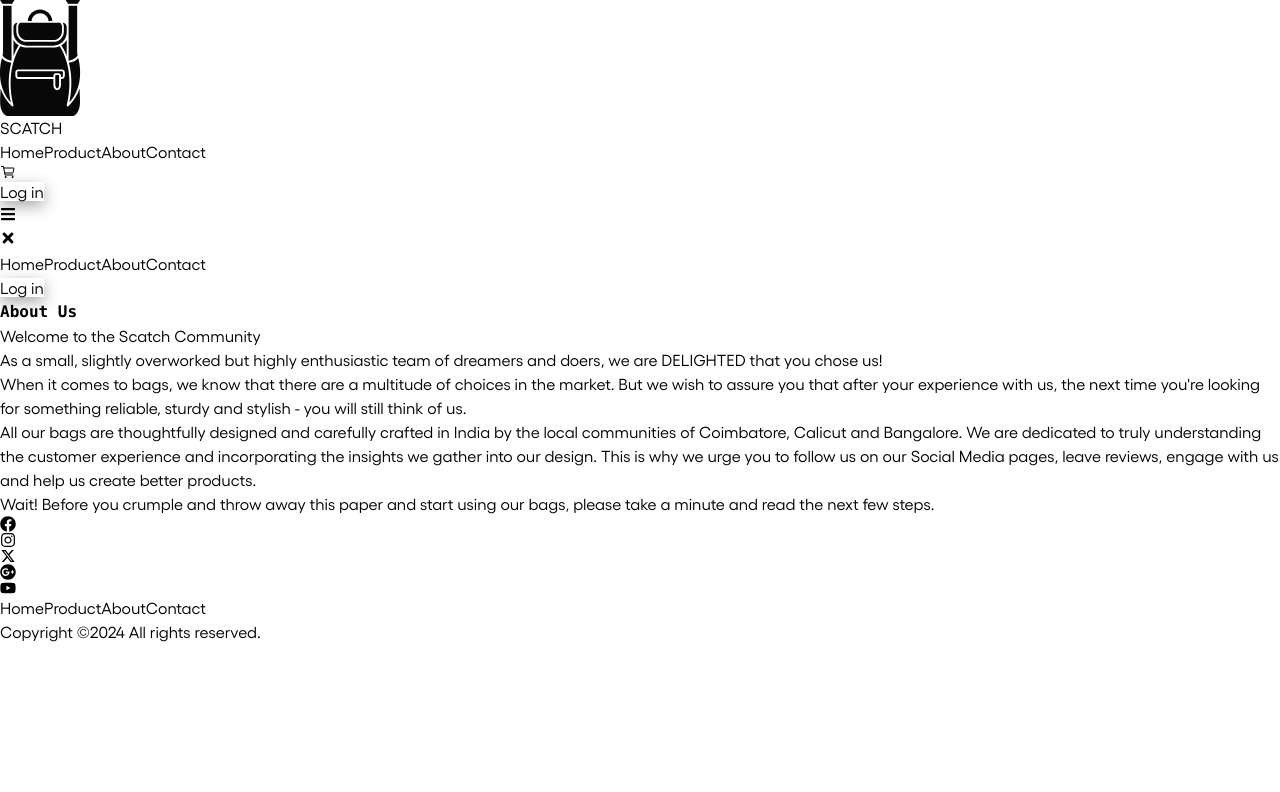
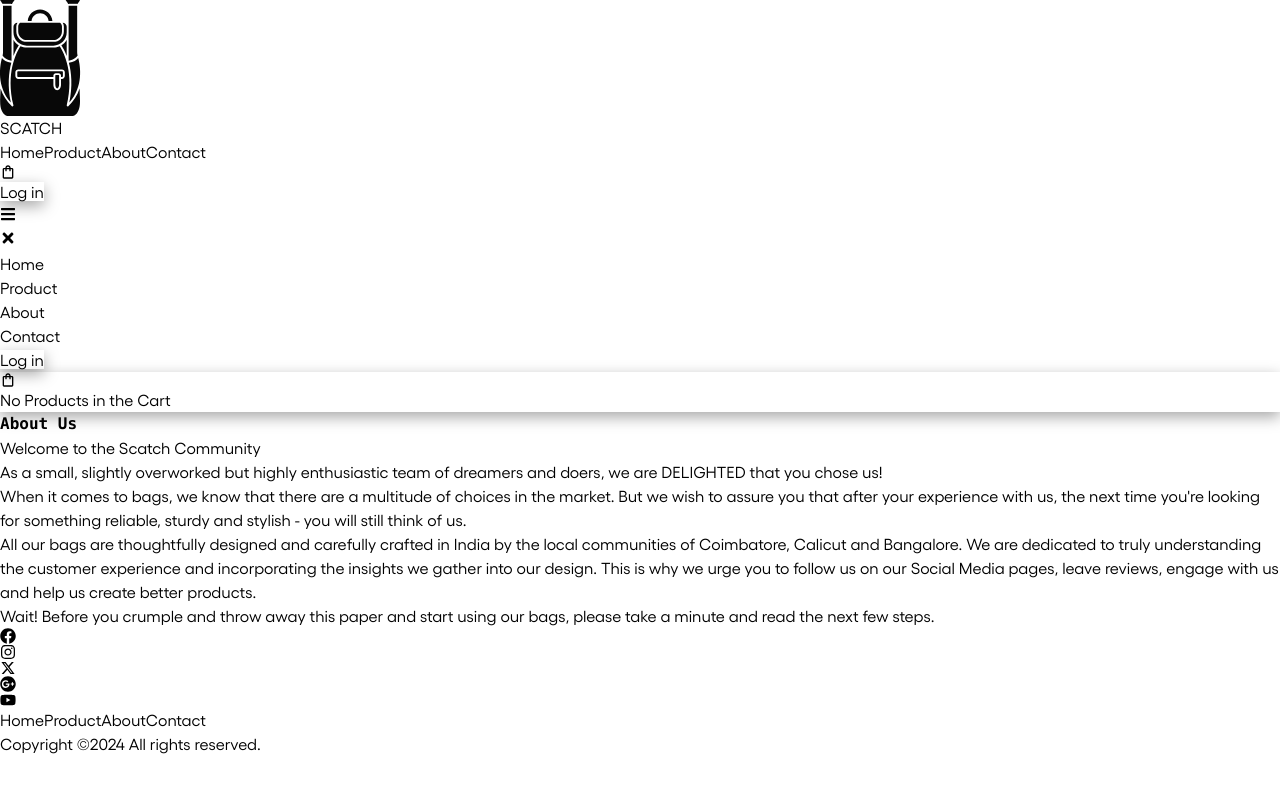
Before and after one commit to Anshika-Malpani/Scatch, a React (Vite) app: page /about in a window 1280 px wide. Shown: the top 792 px of the page. Built offline with nearby package versions, Linux system fonts and the light colour scheme; a web font is replaced by a local one.

Commit message:
added addtocard feature

```diff
--- a/src/components/Button.jsx
+++ b/src/components/Button.jsx
@@ -5,7 +5,7 @@
 const Button = ({ name, icon ,link,theme}) => {
   return (
     <>
-      <NavLink to={link} style={{ boxShadow: "0 5px 15px rgba(0, 0, 0, 0.35)" }} className={`py-5 px-6 h-[6vh] md:h-[5vh] rounded-3xl flex items-center justify-center gap-2 cursor-pointer transition-all duration-150 ease-in-out bg-[#385154] ${theme == 'light' ? 'bg-white' : 'md:bg-black'}  hover:scale-105`}>
+      <NavLink to={link} style={{ boxShadow: "0 5px 15px rgba(0, 0, 0, 0.35)" }} className={` select-none py-5 px-6 h-[6vh] md:h-[5vh] rounded-3xl flex items-center justify-center gap-2 cursor-pointer transition-all duration-150 ease-in-out bg-[#385154] ${theme == 'light' ? 'bg-white' : 'md:bg-black'}  hover:scale-105`}>
         <button className={`${theme == 'light' ? 'text-black' : 'text-white'}  font-semibold text-[5.5vw] sm:text-[4vw] md:text-[2vw] lg:text-[1.3vw]`}>
           {name}
         </button>
--- a/src/components/Navbar.jsx
+++ b/src/components/Navbar.jsx
@@ -1,30 +1,77 @@
-import React, { useState } from 'react'
-import Button from './Button'
-import { RiLoginBoxFill } from "@remixicon/react";
+import React, { useEffect, useState } from 'react';
+import Button from './Button';
 import { NavLink } from 'react-router-dom';
 import { FaBars, FaTimes } from "react-icons/fa";
-import { IoCloseOutline } from "react-icons/io5";
 import { IoCartOutline } from "react-icons/io5";
 import gsap from 'gsap';
-import { useGSAP } from '@gsap/react';
+import Sidebar from './Sidebar';
+import { MdLocalShipping } from "react-icons/md";
+import { RiAddFill } from "@remixicon/react";
+import { RiSubtractFill } from "@remixicon/react";
+import { RiDeleteBinLine } from "react-icons/ri";
+import productData from '../assets/productData';
+import { MdOutlineShoppingBag } from "react-icons/md";
 
-const Navbar = () => {
+const Navbar = ({addToCartId}) => {
     const [isOpen, setIsOpen] = useState(false);
+    const [isCartOpen, setIsCartOpen] = useState(false);
+    const [quantity, setQuantity] = useState(1)
+    const [cartItems,setCartItems]= useState([])
+
+    const handleQuantityAdd = (event) => {
+        event.preventDefault();
+        event.stopPropagation();
+        setQuantity(quantity + 1);
+    }
+
+    const handleQuantitySubtract = (event) => {
+        event.preventDefault();
+        event.stopPropagation();
+        if (quantity > 1) {
+            setQuantity(quantity - 1);
+        }
+    }
 
     const toggleMenu = () => {
         setIsOpen(true);
-        gsap.from('.sidebar', {
+        let t1 = gsap.timeline();
+        t1.from('.sidebar', {
             x: 70,
-            duration: 0.5,
+            duration: 0.2,
             ease: 'power2.out'
         })
+        t1.from('.link', {
+            y: 60,
+            duration: 0.5,
+            stagger: 0.2
+        })
     };
-
-
 
     const closeMenu = () => {
         setIsOpen(false);
     };
+
+    const handleCartToggle = (event) => {
+        event.stopPropagation();
+        setIsCartOpen(prev => !prev);
+        gsap.fromTo(".cart",
+            { opacity: isCartOpen ? 1 : 0, maxHeight: isCartOpen ? "82vh" : "0%"},
+            {
+                maxHeight: isCartOpen ? "0%" : "82vh",
+                duration: 0.5,
+                opacity: isCartOpen ? 0 : 1
+            }
+        );
+    }
+
+   useEffect(()=>{
+    productData.map((currentElem)=>{
+        if(currentElem.id === addToCartId){
+            setCartItems([...cartItems,currentElem])
+        }
+    })
+    },[addToCartId])
+
 
     return (
         <>
@@ -40,35 +87,66 @@
                     <NavLink to="/about" className='text-[3vw] md:text-[1.4vw] opacity-70 font-semibold text-[#385154] cursor-pointer transition-all duration-150 ease-in-out hover:border-b-[2px] border-[#385154]'>About</NavLink>
                     <NavLink to="/contact" className='text-[3vw] md:text-[1.4vw] opacity-70 font-semibold text-[#385154] cursor-pointer transition-all duration-150 ease-in-out hover:border-b-[2px] border-[#385154]'>Contact</NavLink>
                 </div>
-                <div className='w-[50%] md:w-[20%] h-full flex items-center justify-end pr-4 md:pr-16'>
-                    <IoCartOutline className='text-[8vw] md:text-[2.8vw]' />
+                <div className='w-[50%] md:w-[20%] h-full flex items-center justify-end pr-4 md:pr-16 relative'>
+                    <MdOutlineShoppingBag className='text-[8vw] md:text-[2.8vw] cursor-pointer' onClick={handleCartToggle} />
+                    {cartItems.length > 0 && <div className='absolute bg-red-700 w-[5vw] h-[5vw] md:w-[1.5vw] md:h-[1.5vw] rounded-full right-[10%] top-[17%] md:right-[87%] md:top-[26%] flex items-center justify-center'><h1 className='text-white text-xs rounded-full mb-[0.2vw]'>{cartItems.length}</h1></div>}
                     <div className={`w-full h-full md:flex items-center justify-center ${isOpen ? 'flex' : 'hidden'}`}>
                         <Button name="Log in" link="/login" />
                     </div>
                 </div>
-                <div className='md:hidden flex items-center pr-4'>
+                <div className='md:hidden flex items-center pr-4 '>
                     <button onClick={toggleMenu}>
                         <FaBars className='text-[7vw]' />
                     </button>
                 </div>
-                <div className={`sidebar  absolute w-[85%] h-screen  bg-black top-0 right-0 z-40 p-[7vw] ${isOpen ? 'flex flex-col gap-5' : 'hidden'} `}>
-                    <div className='flex justify-end w-full'>
-                        <button onClick={closeMenu} >
-                            <FaTimes className='text-[7vw] text-white' />
-                        </button>
+                <Sidebar isOpen={isOpen} closeMenu={closeMenu} />
+            </div>
+
+            <div style={{ boxShadow: "0 5px 15px rgba(0, 0, 0, 0.35)" }} className={`overflow-hidden cart select-none absolute w-[80%] max-h-[85vh] md:w-[22%]  bg-white z-40 right-[7%] top-[10%] rounded-xl overflow-y-auto flex flex-col  gap-2 opacity-0`}>
+                {cartItems.length > 0 && <div className='px-6 pt-3 flex justify-between items-center' >
+                    <h1 className='text-2xl md:text-xl font-bold '>My Cart <span className='text-xl md:text-lg font-normal'>({cartItems.length})</span></h1>
+                </div>}
+                <div className='w-full flex flex-col gap-4 items-center '>
+                {cartItems.length > 0 ? (
+                        <div className='w-[85%] md:w-[90%] border-[1px] border-[#dadada] rounded-xl px-5 pb-4'>
+                        {cartItems.map((currentElem)=>{
+                            return(
+                            <div key={currentElem.id} className='w-full flex gap-4 border-b-[1px] border-[#dadada] py-4 md:py-2 '>
+                            <div style={{ backgroundColor: currentElem.bgColor }} className='w-[30%] h-full  rounded-lg'>
+                                <div className='w-full h-full '><img className='w-full h-full object-contain aspect-[2/2]' src={`/${currentElem.image}`} alt="" /></div>
+                            </div>
+                            <div className='w-[70%] flex flex-col gap-1 '>
+                                <h1 className='uppercase text-xl font-bold md:text-base'>{currentElem.title}</h1>
+                                <div><span className='text-lg text-gray-500 md:text-sm'>Size:</span><span className='text-lg font-semibold md:text-sm'> Large</span></div>
+                                <div className='flex items-center gap-2'>
+                                    <div className='bg-[#F2F8F7] py-1 px-2 rounded-lg flex gap-2 items-center'>
+                                        <MdLocalShipping className='text-[#56a8a7] font-bold' />
+                                        <h1 className='text-[#84c4c3] font-bold md:text-xs tracking-tight'>Free Shipping</h1></div>
+                                </div>
+                                <div className='flex flex-col md:items-center md:flex-row justify-between  w-full gap-2'>
+                                    <div className='flex rounded-md border-[1px] border-[#9694949d] w-[20vw] lg:w-[5vw] h-[4vh] items-center mt-1 no-select'>
+                                        <RiSubtractFill onClick={handleQuantitySubtract} className='w-[50%] h-[50%] font-bold cursor-pointer hover:scale-110' />
+                                        <h1 className='font-semibold'>{quantity}</h1>
+                                        <RiAddFill onClick={handleQuantityAdd} className='w-[50%] h-[50%] font-bold cursor-pointer hover:scale-110' />
+                                    </div>
+                                    <div className='flex '><h1 className='text-2xl font-semibold ml-1 md:text-base select-none'>₹ {currentElem.price}</h1></div>
+                                </div>
+                                <div className='flex justify-end'><RiDeleteBinLine className=' text-gray-400' /></div>
+                            </div>
+                        </div>)
+                        })}
+
                     </div>
-                    <div className='flex-col flex gap-5 mt-[10vw]'>
-                        <NavLink to="/" className='links text-[8vw] p-2 md:text-[1.4vw] opacity-70 font-medium  text-white cursor-pointer transition-all duration-150 ease-in-out  border-b-[1px] border-[#dadada]'>Home</NavLink>
-                        <NavLink to="/product" className='links text-[8vw] p-2 md:text-[1.4vw] opacity-70 font-medium text-white cursor-pointer transition-all duration-150 ease-in-out border-b-[1px] border-[#dadada]'>Product</NavLink>
-                        <NavLink to="/about" className='links text-[8vw] p-2 md:text-[1.4vw] opacity-70 font-medium text-white cursor-pointer transition-all duration-150 ease-in-out border-b-[1px] border-[#dadada]'>About</NavLink>
-                        <NavLink to="/contact" className='links text-[8vw] p-2 md:text-[1.4vw] opacity-70 font-medium text-white cursor-pointer transition-all duration-150 ease-in-out border-b-[1px] border-[#dadada]'>Contact</NavLink>
-                    </div>
+                    ) : <div className='flex flex-col items-center justify-center py-4 h-full'>
+                        <MdOutlineShoppingBag className='text-[8vw] md:text-[3.8vw] text-gray-500'  />
+                        <h1 className=' text-xl  md:text-lg text-gray-500'>No Products in the Cart</h1>
+                        </div>}
+                </div>
 
-                    <div className='mt-[4vw] ml-[1vw] w-[50%]'><Button name="Log in" link="/login" theme='light' /></div>
-                </div>
+                {cartItems.length>0 ?(<div className='w-full flex  justify-center pb-4'><h1 className='text-xl md:text-lg font-[600] text-blue-500 cursor-pointer select-none '>View All Products</h1></div>):null}
             </div>
         </>
     )
 }
 
-export default Navbar
+export default Navbar;
--- a/src/components/PageOne.jsx
+++ b/src/components/PageOne.jsx
@@ -23,7 +23,7 @@
 
 
   return (
-    <div className='w-full h-screen bg-[#D3DEDC]'>
+    <div className='w-full h-screen bg-[#D3DEDC] select-none'>
       <Navbar />
       <div className='w-full h-[88vh]'>
         <div className='w-full h-full flex justify-center relative'>
--- /dev/null
+++ b/src/components/Sidebar.jsx
@@ -0,0 +1,28 @@
+import React from 'react'
+import { FaBars, FaTimes } from "react-icons/fa";
+import { NavLink } from 'react-router-dom';
+import Button from './Button';
+
+const Sidebar = ({isOpen,closeMenu}) => {
+  return (
+    <>
+    <div className={`sidebar  absolute w-[85%] h-screen  bg-black top-0 right-0 z-40 p-[7vw] ${isOpen ? 'flex flex-col gap-5' : 'hidden'} `}>
+                    <div className='flex justify-end w-full'>
+                        <button onClick={closeMenu} >
+                            <FaTimes className='text-[7vw] text-white' />
+                        </button>
+                    </div>
+                    <div className='flex-col flex gap-5 mt-[10vw]'>
+                        <NavLink to="/" className=' overflow-hidden  text-[8vw] p-2 md:text-[1.4vw] opacity-70 font-medium  text-white cursor-pointer transition-all duration-150 ease-in-out  border-b-[1px] border-[#dadada]'><h1 className='link'>Home</h1></NavLink>
+                        <NavLink to="/product" className=' overflow-hidden  text-[8vw] p-2 md:text-[1.4vw] opacity-70 font-medium text-white cursor-pointer transition-all duration-150 ease-in-out border-b-[1px] border-[#dadada]'><h1 className='link'>Product</h1></NavLink>
+                        <NavLink to="/about" className=' overflow-hidden  text-[8vw] p-2 md:text-[1.4vw] opacity-70 font-medium text-white cursor-pointer transition-all duration-150 ease-in-out border-b-[1px] border-[#dadada]'><h1 className='link'>About</h1></NavLink>
+                        <NavLink to="/contact" className=' overflow-hidden  text-[8vw] p-2 md:text-[1.4vw] opacity-70 font-medium text-white cursor-pointer transition-all duration-150 ease-in-out border-b-[1px] border-[#dadada]'><h1 className='link'>Contact</h1></NavLink>
+                    </div>
+
+                    <div className='mt-[4vw] ml-[1vw] w-[50%] overflow-hidden'><div className='link'><Button name="Log in" link="/login" theme='light' /></div></div>
+                </div>
+    </>
+  )
+}
+
+export default Sidebar
--- a/src/filterData/filterProducts.js
+++ b/src/filterData/filterProducts.js
@@ -1,4 +1,3 @@
-// filterProducts.js
 import productData from '../assets/productData';
 
 const filterProducts = (filters) => {
--- a/src/index.css
+++ b/src/index.css
@@ -57,3 +57,7 @@
         transform: translateX(-100%);
     }
 }
+
+.cart::-webkit-scrollbar{
+    display: none;
+}
--- a/src/product/Product.jsx
+++ b/src/product/Product.jsx
@@ -1,5 +1,4 @@
 import React, { useEffect } from 'react'
-import Navbar from '../components/Navbar'
 import ProductPage from '../components/ProductPage'
 
 const Product = () => {
@@ -8,7 +7,6 @@
   }, []);
   return (
    <>
-   <Navbar />
    <ProductPage />
    </>
   )
```
Also changed, not shown: src/components/ProductPage.jsx (+10 -2 lines), src/components/ProductPageCards.jsx (+22 -5 lines), src/components/TopFeatures.jsx (+0 -17 lines).
